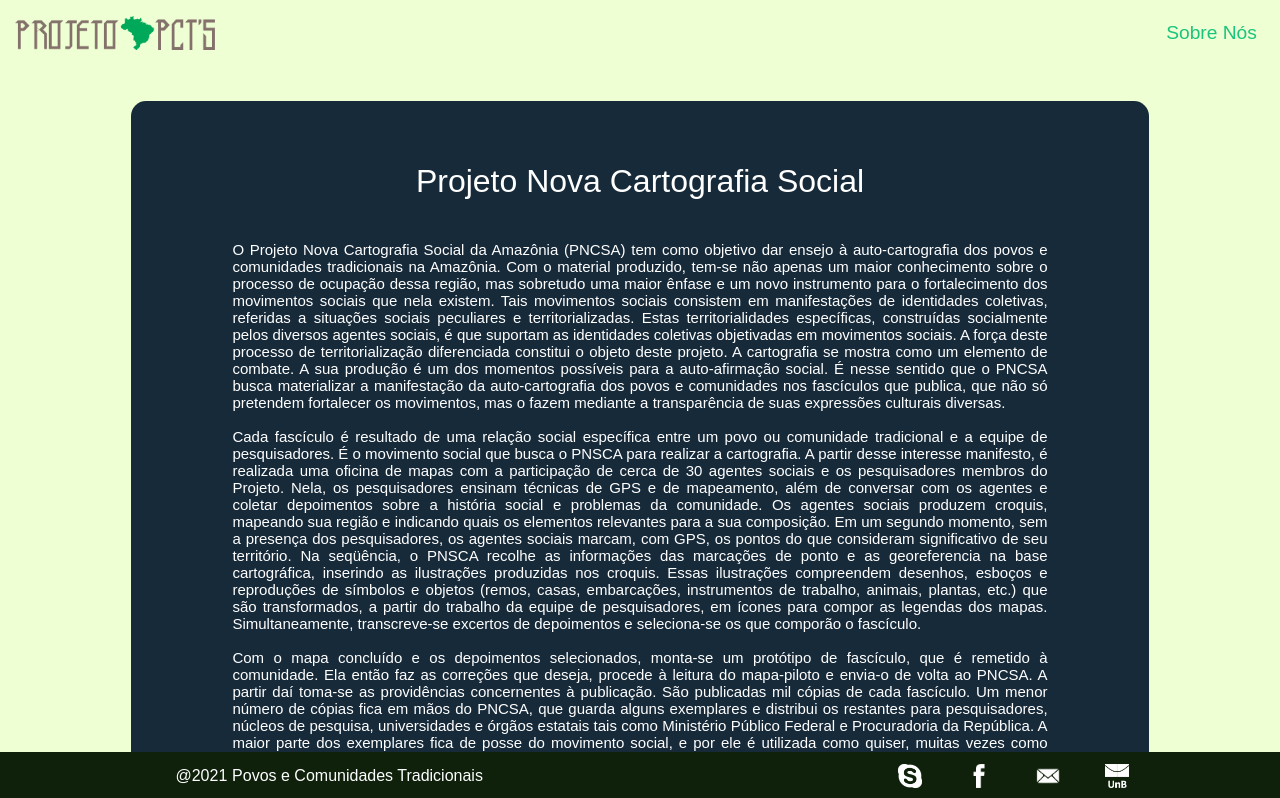
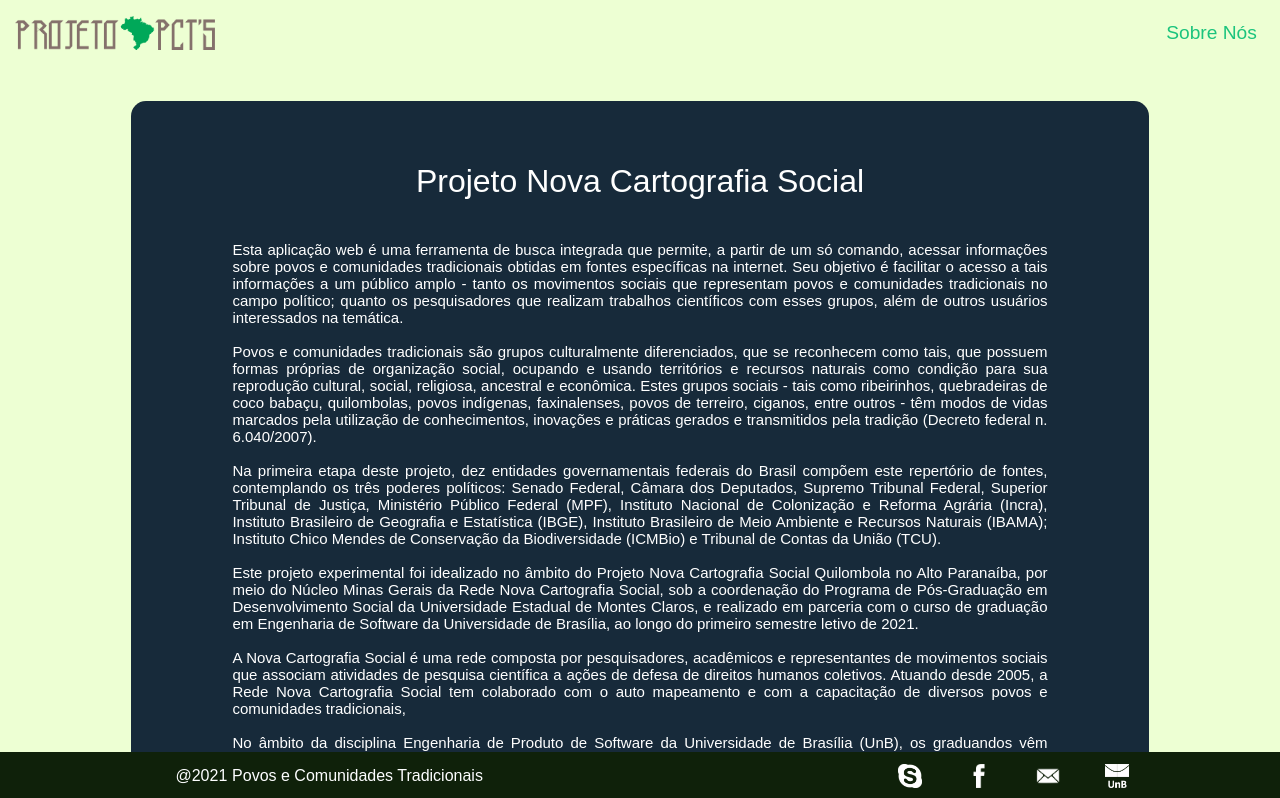
Before and after one commit to fga-eps-mds/2021.1-PCT-Frontend, a React (Create React App) app: page /sobre-nos in a window 1280 px wide. Shown: the top 798 px of the page. Built offline with nearby package versions, Linux system fonts and the light colour scheme.

Commit message:
Update the About US - necessary add the logo's.

```diff
--- a/src/Pages/AboutUs/index.tsx
+++ b/src/Pages/AboutUs/index.tsx
@@ -47,84 +47,88 @@ const AboutUs: React.FC = () => {
           </TitleInfo>
           <DescriptionInfo>
             <p>
-              O Projeto Nova Cartografia Social da Amazônia (PNCSA) tem como
-              objetivo dar ensejo à auto-cartografia dos povos e comunidades
-              tradicionais na Amazônia. Com o material produzido, tem-se não
-              apenas um maior conhecimento sobre o processo de ocupação dessa
-              região, mas sobretudo uma maior ênfase e um novo instrumento para
-              o fortalecimento dos movimentos sociais que nela existem. Tais
-              movimentos sociais consistem em manifestações de identidades
-              coletivas, referidas a situações sociais peculiares e
-              territorializadas. Estas territorialidades específicas,
-              construídas socialmente pelos diversos agentes sociais, é que
-              suportam as identidades coletivas objetivadas em movimentos
-              sociais. A força deste processo de territorialização diferenciada
-              constitui o objeto deste projeto. A cartografia se mostra como um
-              elemento de combate. A sua produção é um dos momentos possíveis
-              para a auto-afirmação social. É nesse sentido que o PNCSA busca
-              materializar a manifestação da auto-cartografia dos povos e
-              comunidades nos fascículos que publica, que não só pretendem
-              fortalecer os movimentos, mas o fazem mediante a transparência de
-              suas expressões culturais diversas.
+              Esta aplicação web é uma ferramenta de busca integrada que permite,
+			  a partir de um só comando, acessar informações sobre povos e
+			  comunidades tradicionais obtidas em fontes específicas na internet.
+			  Seu objetivo é facilitar o acesso a tais informações a um
+			  público amplo - tanto os movimentos sociais que representam povos e
+			  comunidades tradicionais no campo político; quanto os pesquisadores
+			  que realizam trabalhos científicos com esses grupos,
+			  além de outros usuários interessados na temática.
               <br />
               <br />
-              Cada fascículo é resultado de uma relação social específica entre
-              um povo ou comunidade tradicional e a equipe de pesquisadores. É o
-              movimento social que busca o PNSCA para realizar a cartografia. A
-              partir desse interesse manifesto, é realizada uma oficina de mapas
-              com a participação de cerca de 30 agentes sociais e os
-              pesquisadores membros do Projeto. Nela, os pesquisadores ensinam
-              técnicas de GPS e de mapeamento, além de conversar com os agentes
-              e coletar depoimentos sobre a história social e problemas da
-              comunidade. Os agentes sociais produzem croquis, mapeando sua
-              região e indicando quais os elementos relevantes para a sua
-              composição. Em um segundo momento, sem a presença dos
-              pesquisadores, os agentes sociais marcam, com GPS, os pontos do
-              que consideram significativo de seu território. Na seqüência, o
-              PNSCA recolhe as informações das marcações de ponto e as
-              georeferencia na base cartográfica, inserindo as ilustrações
-              produzidas nos croquis. Essas ilustrações compreendem desenhos,
-              esboços e reproduções de símbolos e objetos (remos, casas,
-              embarcações, instrumentos de trabalho, animais, plantas, etc.) que
-              são transformados, a partir do trabalho da equipe de
-              pesquisadores, em ícones para compor as legendas dos mapas.
-              Simultaneamente, transcreve-se excertos de depoimentos e
-              seleciona-se os que comporão o fascículo.
+			  Povos e comunidades tradicionais são grupos culturalmente
+			  diferenciados, que se reconhecem como tais, que possuem formas
+			  próprias de organização social, ocupando e usando territórios e
+			  recursos naturais como condição para sua reprodução cultural,
+			  social, religiosa, ancestral e econômica.
+			  Estes grupos sociais - tais como ribeirinhos, quebradeiras de
+			  coco babaçu, quilombolas, povos indígenas, faxinalenses, povos de terreiro,
+			  ciganos, entre outros - têm modos de vidas marcados pela
+			  utilização de conhecimentos, inovações e práticas gerados
+			  e transmitidos pela tradição (Decreto federal n. 6.040/2007).
               <br />
               <br />
-              Com o mapa concluído e os depoimentos selecionados, monta-se um
-              protótipo de fascículo, que é remetido à comunidade. Ela então faz
-              as correções que deseja, procede à leitura do mapa-piloto e
-              envia-o de volta ao PNCSA. A partir daí toma-se as providências
-              concernentes à publicação. São publicadas mil cópias de cada
-              fascículo. Um menor número de cópias fica em mãos do PNCSA, que
-              guarda alguns exemplares e distribui os restantes para
-              pesquisadores, núcleos de pesquisa, universidades e órgãos
-              estatais tais como Ministério Público Federal e Procuradoria da
-              República. A maior parte dos exemplares fica de posse do movimento
-              social, e por ele é utilizada como quiser, muitas vezes como parte
-              integrante de sua estratégia de auto-afirmação social e de
-              resolução de seus problemas.
+			  Na primeira etapa deste projeto, dez entidades governamentais federais
+			  do Brasil compõem este repertório de fontes, contemplando os três
+			  poderes políticos: Senado Federal, Câmara dos Deputados,
+			  Supremo Tribunal Federal, Superior Tribunal de Justiça,
+			  Ministério Público Federal (MPF), Instituto Nacional de Colonização e
+			  Reforma Agrária (Incra), Instituto Brasileiro de Geografia e
+			  Estatística (IBGE), Instituto Brasileiro de Meio Ambiente e
+			  Recursos Naturais (IBAMA); Instituto Chico Mendes de
+			  Conservação da Biodiversidade (ICMBio) e Tribunal de Contas da União (TCU).
               <br />
               <br />
-              O PNCSA nos seus 13 anos de atuação, alcançou mais de 212 formas
-              organizativas (associações, sindicatos, cooperativas, comissões,
-              Ong‟s) com 142 entidades apoiadoras e centenas de comunidades.
-              Desde 2005 todas as publicações em formato físico, além dos
-              conteúdos que tem sido disponibilizados para download gratuito no
-              site do projeto, fazem essa comparação do alcance das publicações
-              em formato impresso e em formato digital. Deste modo é possível
-              levar a informação produzida tanto para os agentes sociais que
-              participam ativamente das produções, como para o usuário que tenha
-              interesse nessas informações.
+			  Este projeto experimental foi idealizado no âmbito do Projeto Nova
+			  Cartografia Social Quilombola no Alto Paranaíba, por meio do Núcleo
+			  Minas Gerais da Rede Nova Cartografia Social, sob a coordenação do
+			  Programa de Pós-Graduação em Desenvolvimento Social da Universidade
+			  Estadual de Montes Claros, e realizado em parceria com o curso de graduação
+			  em Engenharia de Software da Universidade de Brasília, ao longo do
+			  primeiro semestre letivo de 2021.
               <br />
               <br />
-              Para mais informações, consulte o site oficial:{" "}
-              <a href="http://novacartografiasocial.com.br/">
-                {" "}
-                http://novacartografiasocial.com.br/
-              </a>
-              .
+			  A Nova Cartografia Social é uma rede composta por pesquisadores,
+			  acadêmicos e representantes de movimentos sociais que associam
+			  atividades de pesquisa científica a ações de defesa de direitos
+			  humanos coletivos. Atuando desde 2005, a Rede Nova Cartografia Social
+			  tem colaborado com o auto mapeamento e com a capacitação de
+			  diversos povos e comunidades tradicionais,
+              <br />
+              <br />
+			  No âmbito da disciplina Engenharia de Produto de
+			  Software da Universidade de Brasília (UnB), os graduandos vêm desenvolvendo
+			  produtos de software para usuários reais, conforme as necessidades destes.
+			  Neste sentido, já foram realizados projetos em parceria com a
+			  Polícia Civil do Estado de Goiás (Instituto de Identificação e
+			  Setor de Arquivamento), com a Fundação estadual Naturatins
+			  (Tocantins) e com outros setores da Universidade de Brasília
+			  (Departamento de Engenharia de Produção e Instituto de Letras).
+              <br />
+              <br />
+			  <strong>Nova Cartografia Social-</strong> Núcleo Minas Gerais, PPGDS-Unimontes
+			  Sheilla Borges Dourado
+			  Ricardo Dias Campos
+			  Andrea Maria Narciso Rocha de Paula
+			  Juliene Pereira dos Santos
+			  Cáritas Borges Dourado
+              <br />
+              <br />
+			  <strong>Universidade de Brasília-</strong> Curso de graduação em Engenharia de Software
+			  Disciplina Engenharia de Produto de Software Turma A, semestre letivo 2021.1
+			  Hilmer Rodrigues Neri (professor)
+			  Caio Vinicius Fernandes de Araujo
+			  Guilherme Mendes Pereira
+			  Julio Cesar Litwin
+			  Letícia Karla Araújo
+			  Lucas Gomes de Oliveira
+			  Lucas Gomes Silva
+			  Lucas Maciel Aguiar
+			  Lude Yuri de Castro Ribeiro
+			  Miguel Henrique de O. Alves
+              <br />
+              <br />
             </p>
           </DescriptionInfo>
         </CardHeader>
```
